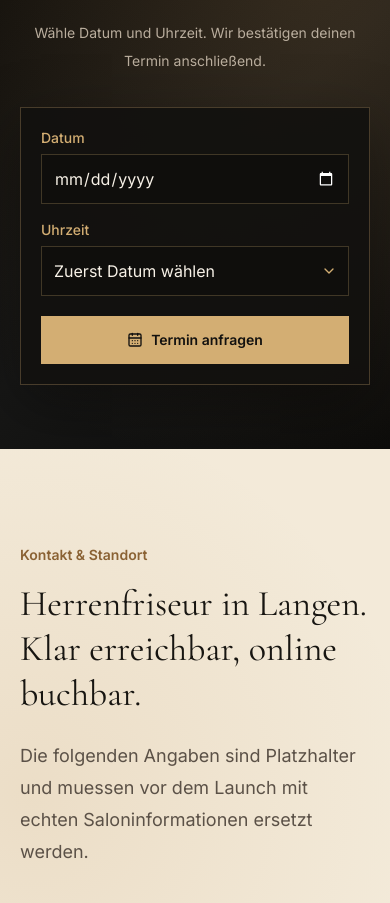
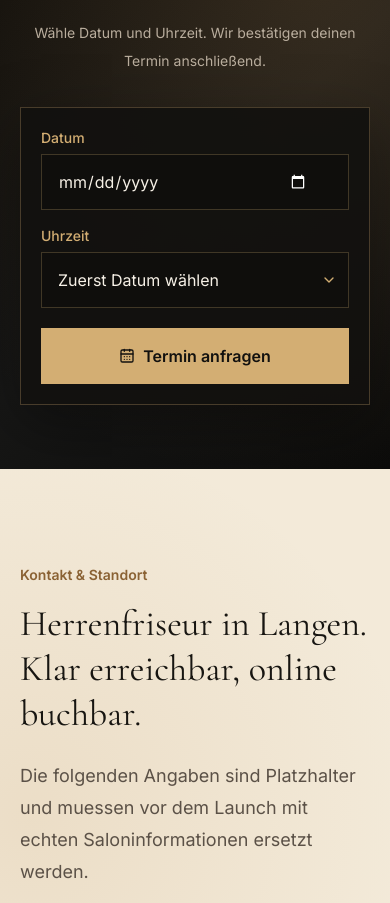
Before and after one commit to mstefan07/friseur, a Next.js app: page / in a window 390 px wide. Shown: the part 10551-11454 px from the top of the page. Built offline with nearby package versions, Linux system fonts and the light colour scheme.

Commit message:
Match mobile booking field widths
Co-authored-by: Cursor <cursoragent@cursor.com>

```diff
--- a/components/BookingForm.tsx
+++ b/components/BookingForm.tsx
@@ -19,7 +19,7 @@ const initialForm: BookingFormState = {
 };
 
 const fieldClass =
-  "box-border block w-full max-w-full min-w-0 border border-[#d3ae73]/25 bg-[#0f0e0c] px-3 py-3 text-[#f7f1e7] outline-none transition focus:border-[#d3ae73] focus:bg-[#151411] sm:px-4";
+  "box-border block h-14 w-full min-w-0 max-w-full appearance-none rounded-none border border-[#d3ae73]/25 bg-[#0f0e0c] px-4 pr-10 text-base text-[#f7f1e7] outline-none transition focus:border-[#d3ae73] focus:bg-[#151411] [color-scheme:dark] [&::-webkit-date-and-time-value]:min-w-0 [&::-webkit-date-and-time-value]:text-left [&::-webkit-calendar-picker-indicator]:cursor-pointer";
 
 function clientValidate(form: BookingFormState) {
   if (!form.date.trim() || !form.time.trim()) {
@@ -133,8 +133,9 @@ export function BookingForm() {
         >
           <div className="grid min-w-0 grid-cols-1 gap-4 md:grid-cols-2">
             <Field label="Datum">
+              <div className="relative box-border w-full min-w-0 max-w-full overflow-hidden">
                 <input
-                className={`${fieldClass} cursor-pointer [color-scheme:dark]`}
+                  className={`${fieldClass} cursor-pointer`}
                   value={form.date}
                   name="date"
                   min={minDate}
@@ -143,12 +144,13 @@ export function BookingForm() {
                   type="date"
                   required
                 />
+              </div>
             </Field>
 
             <Field label="Uhrzeit">
-              <div className="relative box-border w-full min-w-0 max-w-full">
+              <div className="relative box-border w-full min-w-0 max-w-full overflow-hidden">
                 <select
-                  className={`${fieldClass} cursor-pointer appearance-none pr-10 [color-scheme:dark]`}
+                  className={`${fieldClass} cursor-pointer`}
                   value={form.time}
                   name="time"
                   onChange={(event) => updateField("time", event.target.value)}
@@ -195,7 +197,7 @@ export function BookingForm() {
               whileTap={{ scale: 0.98 }}
               type="submit"
               disabled={status === "loading"}
-              className="box-border inline-flex w-full max-w-full min-w-0 items-center justify-center gap-2 bg-[#d3ae73] px-5 py-3.5 text-sm font-semibold text-[#12110f] transition hover:bg-[#f0d49e] disabled:cursor-not-allowed disabled:opacity-70"
+              className="box-border inline-flex h-14 w-full max-w-full min-w-0 items-center justify-center gap-2 bg-[#d3ae73] px-5 text-base font-semibold text-[#12110f] transition hover:bg-[#f0d49e] disabled:cursor-not-allowed disabled:opacity-70"
             >
               {status === "loading" ? (
                 "Wird gesendet..."
@@ -235,9 +237,9 @@ function Field({
   children: React.ReactNode;
 }) {
   return (
-    <label className="block w-full min-w-0 max-w-full box-border">
+    <div className="box-border w-full min-w-0 max-w-full">
       <span className="mb-1.5 block text-sm font-medium text-[#d3ae73]">{label}</span>
       {children}
-    </label>
+    </div>
   );
 }
```
Lines whose indentation alone changed are shown as unchanged.
